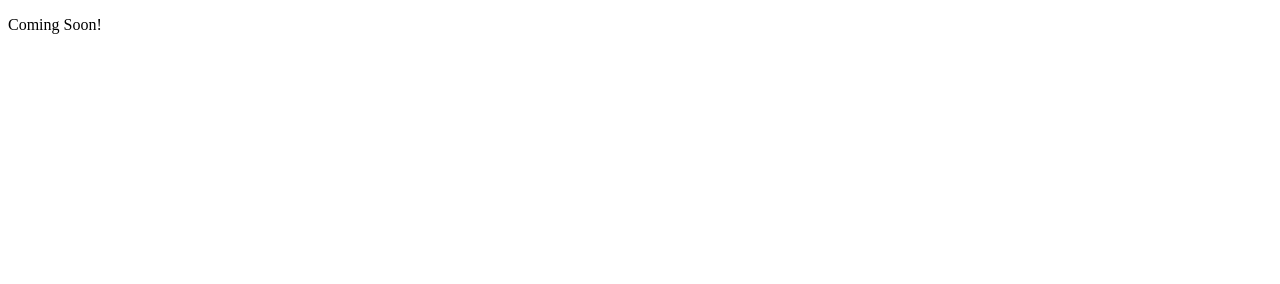
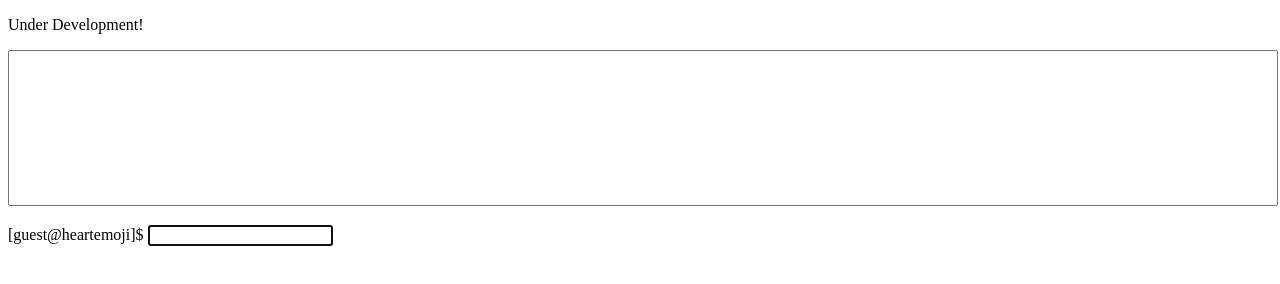
Before and after one commit to heartemoji/heartemoji.github.io, a plain HTML site: page index.html in a window 1280 px wide. Drawn offline with nearby package versions, Linux system fonts and the light colour scheme.

Commit message:
Added a form with a text area and  input to emulate a terminal interface

```diff
--- a/index.html
+++ b/index.html
@@ -4,10 +4,18 @@
 <!DOCTYPE html>
 <html>
     <head>
+        <link rel="stylesheet" href="style.css">
+        <script src="https://ajax.googleapis.com/ajax/libs/jquery/3.3.1/jquery.min.js"></script>
         <title>heartemoji</title>
     </head>
 
     <body>
-        <p>Coming Soon!</p>
+        <p>Under Development!</p>
+        <form id="terminal">
+            <textarea id="outField" rows="10" cols="50" readonly style="resize: none; width:100%"></textarea>
+            <p style="display: inline-block">[guest@heartemoji]$</p>
+            <input id="inField" type="text" autofocus autocomplete="off">
+        </form>
+        <script src="scripts/main.js"></script>
     </body>
 </html>
```
